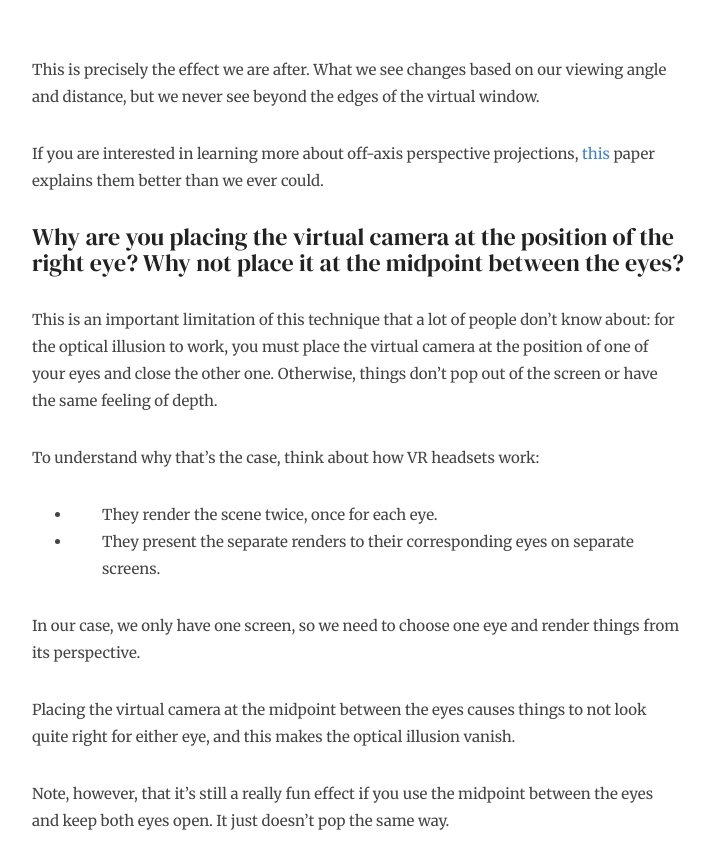
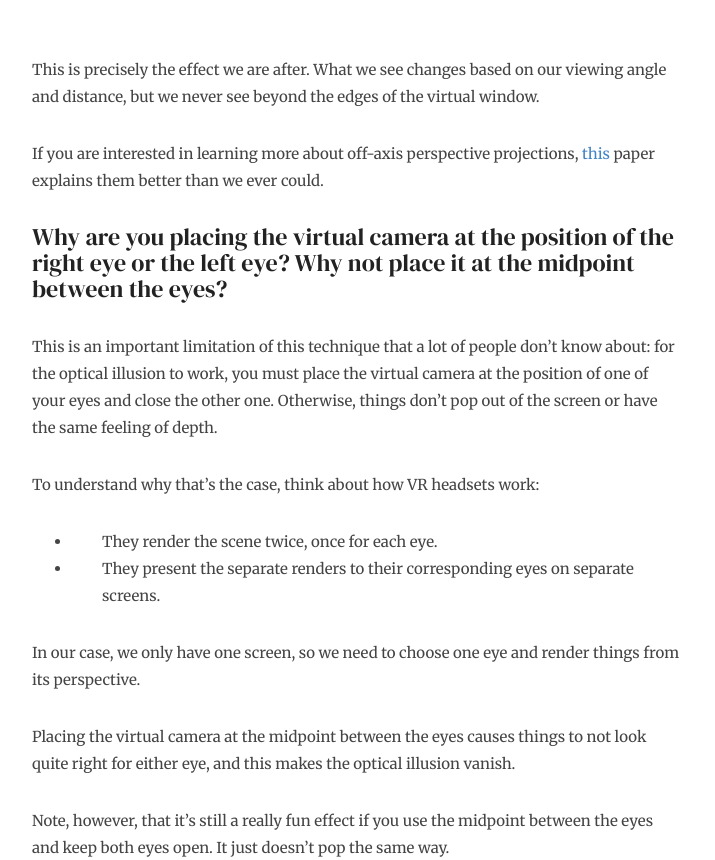
Before and after one commit to Shopify/spatial-commerce-projects, a Jekyll site: the page built from _posts/2023-02-28-WonkaVision.md, in a window 1280 px wide and 900 px high, scrolled down 12756 px, cut to the strip 40-900 px from the top of the window. Shown: the whole strip, without its empty margins (283-998 px from the left). Built offline with Jekyll 4.4.1, drawn with Linux system fonts in a browser that asks for light colours; some web fonts are replaced.

Commit message:
Improve subtitle.

```diff
--- a/_posts/2023-02-28-WonkaVision.md
+++ b/_posts/2023-02-28-WonkaVision.md
@@ -150,7 +150,7 @@ This is precisely the effect we are after. What we see changes based on our view
 
 If you are interested in learning more about off-axis perspective projections, [this](http://160592857366.free.fr/joe/ebooks/ShareData/Generalized%20Perspective%20Projection.pdf) paper explains them better than we ever could.
 
-## Why are you placing the virtual camera at the position of the right eye? Why not place it at the midpoint between the eyes?
+## Why are you placing the virtual camera at the position of the right eye or the left eye? Why not place it at the midpoint between the eyes?
 
 This is an important limitation of this technique that a lot of people don’t know about: for the optical illusion to work, you must place the virtual camera at the position of one of your eyes and close the other one. Otherwise, things don’t pop out of the screen or have the same feeling of depth.
 
```
